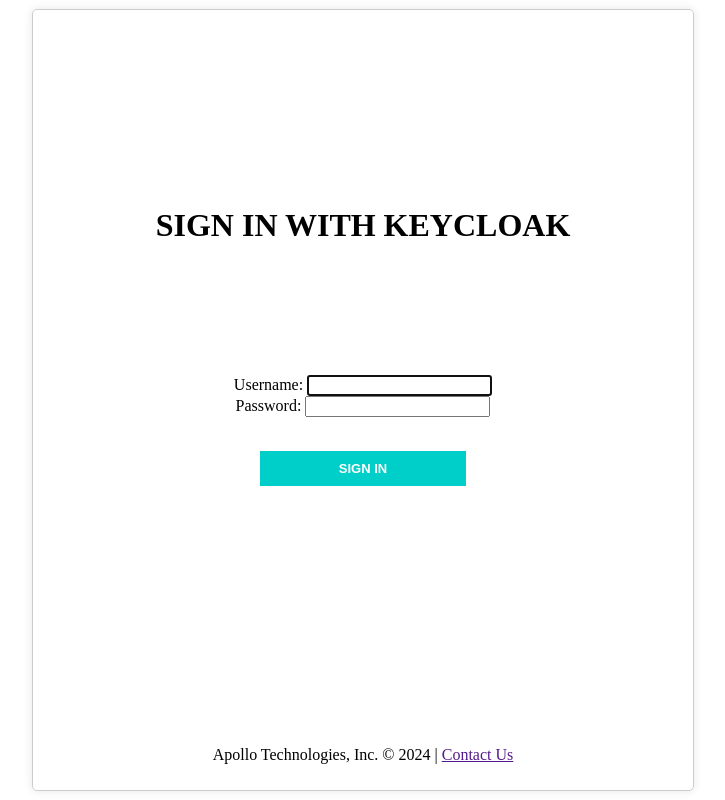
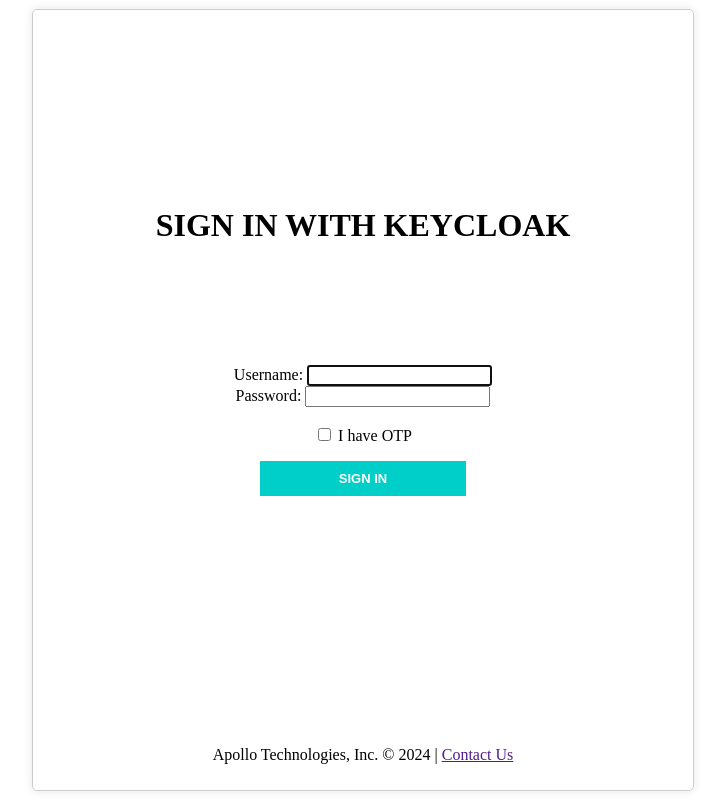
Before and after one commit to infracdo/zeeptest, a Flask app: template templates/keycloak.html in a window 1280 px wide. Shown: the whole page, without its empty margins (277-1002 px from the left). Run offline with Flask 3, Linux system fonts and the light colour scheme; the template is opened without the code that fills it, so the values that code supplies are empty; parts of the project's set-up code (start-up, migrations or seed data) failed here and were passed over; some libraries are stand-ins or nearby versions.

Commit message:
fix missing otp field in keycloak.html

```diff
--- a/app.py
+++ b/app.py
@@ -254,6 +254,7 @@
         if Transaction.query.filter_by(mac=session['mac'], device=session['device']).count() > 0: # if device exists in transactions, get token and update last active
             session['token'] = Transaction.query.filter_by(mac=session['mac'], device=session['device']).first().token
             app.logger.info(f'found transaction for current client')
+            app.logger.info(f"TOKEN IN /login (fetched from db): {session['token']}")
 
         # if token is null, generate token for client
         if session['token'] == None:
@@ -262,6 +263,7 @@
             # create new client transaction
             trans = Transaction(vlanid=session['vlanid'], gw_id=session['gw_id'], gw_sn=session['gw_sn'], gw_address=session['gw_address'], gw_port=session['gw_port'], ssid=session['ssid'], apmac=session['apmac'], mac=session['mac'], device=session['device'], ip=session['ip'], token=session['token'], stage="capture", total_incoming_packets=0, total_outgoing_packets=0, created_on=current_time, last_active=current_date)
             db.session.add(trans)
+            app.logger.info(f"TOKEN IN /login (generated token): {session['token']}")
         else:
             # if client already has token, update transaction details
             trans = Transaction.query.filter_by(token=session['token']).first()
@@ -278,6 +280,7 @@
             trans.last_active = current_date
             db.session.commit()
             app.logger.info(f'updating transaction details.')
+            app.logger.info(f"TOKEN IN /login (already has token): {session['token']}")
 
         log = AuthLog(mac=session['mac'], gw_id=session['gw_id'], stage="capture")
         db.session.add(log)
@@ -348,6 +351,7 @@
         app.logger.warning('transaction not found')
         return "No transaction was found.", 403
 
+    app.logger.info(f"TOKEN IN /auth: {token_n}")
     trans = Transaction.query.filter_by(token=token_n).first() # get transactions details (1 transaction per device)
     app.logger.info(f'client mac: {mac_n} token_n: {token_n} stage_n: {stage_n} incoming: {incoming_n} outgoing: {outgoing_n}')
 
@@ -766,6 +770,7 @@
             response = requests.post(TOKEN_URL, data=payload)
             token_data = response.json()
             app.logger.info(jsonify({"response body": token_data}))
+            app.logger.info(f'KEYCLOAK RESPONSE: {token_data}')
 
         except requests.exceptions.RequestException as e: # return an error if the request fails
             app.logger.info(jsonify({"error": "Authentication failed", "details": str(e)}))
@@ -787,6 +792,7 @@
         if response.status_code == 200: # if response is ok, allow internet access
             package = PKG_UNLI # unlimited for keycloak login
             token = session['token']
+            app.logger.info(f"TOKEN IN /keycloak: {session['token']}")
 
             trans = Transaction.query.filter_by(token=token).first() # get transaction details via token
             trans.last_active = current_date
@@ -827,6 +833,7 @@
             session.permanent = True # session persists even after browser closes
 
             app.logger.info(f'authenticating {trans.mac} with wifidog auth token: http://{trans.gw_address}:{trans.gw_port}/wifidog/auth?token={trans.token}')
+            app.logger.info(f"TOKEN IN /keycloak (used token for redirection): {session['token']}")
             # return redirect(f"http://{trans.gw_address}:{trans.gw_port}/wifidog/auth?token={trans.token}", code=302)
             return jsonify({"status": "redirect", "redirect_url": f"http://{trans.gw_address}:{trans.gw_port}/wifidog/auth?token={trans.token}"})
          # client is given internet access
--- a/templates/base.html
+++ b/templates/base.html
@@ -1,5 +1,6 @@
 <!DOCTYPE html>
 <html lang="en">
+
 <head>
     <meta charset="UTF-8">
     <meta name="viewport" content="width=device-width, initial-scale=1.0">
@@ -32,15 +33,26 @@
                 method: 'POST',
                 body: formData
             })
-            .then(response => response.json())  // Parse the response as JSON
-            .then(data => onKeycloakLoginResponse(data)); // Call the callback with the response
+                .then(response => response.json())  // Parse the response as JSON
+                .then(data => onKeycloakLoginResponse(data)); // Call the callback with the response
         }
 
-        window.onload = function() {
+        window.onload = function () {
+            const otpCheckbox = document.getElementById('otpCheckbox');
+            const otpContainer = document.getElementById('otpContainer');
+
+            otpCheckbox.addEventListener('change', function () {
+                if (otpCheckbox.checked) {
+                    otpContainer.style.display = 'block';  // Show OTP field
+                } else {
+                    otpContainer.style.display = 'none';   // Hide OTP field
+                }
+            });
             document.querySelector("#keycloakForm").addEventListener("submit", submitKeycloakForm);
         };
     </script>
 </head>
+
 <body>
     <div class="container">
         {% block content %}
--- a/templates/keycloak.html
+++ b/templates/keycloak.html
@@ -4,12 +4,13 @@
 {% block content %}
 
 <!-- KEYCLOAK LOGIN ACCESS, TODO; SHOW LOGIN FORM AND CAPTURE USER DETAILS -->
-<div class="homepage-container" >
-<div style="height: 20vh;"></div>
+<div class="homepage-container">
+  <div style="height: 20vh;"></div>
 
   <h2>SIGN IN WITH KEYCLOAK</h2>
 
-  <div class="access-buttons"style="display: flex;flex-direction: column; justify-content: center;align-items: center;height: 40vh;">
+  <div class="access-buttons"
+    style="display: flex;flex-direction: column; justify-content: center;align-items: center;height: 40vh;">
     <form action="/keycloak/" method="post" id="keycloakForm">
       <label for="username">Username:</label>
       <input type="text" name="uname" id="username" required autofocus />
@@ -18,8 +19,17 @@
       <input type="password" name="pword" id="password" required />
       <!-- <input type="hidden" name="package" value="Free" /> -->
       <input type="hidden" name="csrf_token" value="{{ csrf_token() }}" />
-      <p id="error-message" style="color: red;">{{  message if message else ""  }}</p>
       <br />
+      <br />
+      <div style="display: grid; row-gap: 0.5vh;"><label>
+          <input type="checkbox" id="otpCheckbox" name="otpCheckbox" style="align-self: left;"> I have OTP
+        </label>
+      <div class="otp-container" id="otpContainer" style="display: none;">
+          <input type="text" name="otp" id="otp" placeholder="Enter OTP..." style="text-align: center; width: 50%;" />
+        </div>
+      </div>
+
+      <p id="error-message" style="color: red;">{{ message if message else "" }}</p>
       <button type="submit" class="enter-btn">
         SIGN IN
       </button>
```
Also changed, not shown: templates/logout.html (line endings or trailing spaces).
